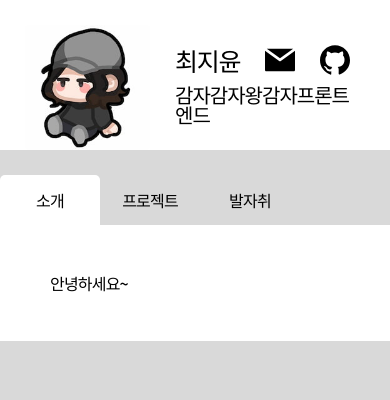
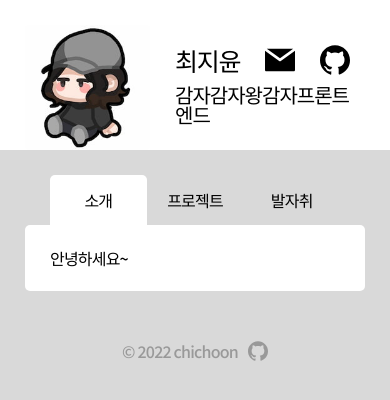
Before and after one commit to chichoon/about-me, a Next.js app: page / in a window 390 px wide. Shown: the top 400 px of the page. Built offline with nearby package versions, Linux system fonts and the light colour scheme.

Commit message:
style: :lipstick: 레이아웃에 푸터 추가 및 헤더 반응형 디자인 조정

```diff
--- a/src/components/Layout/Header.styles.ts
+++ b/src/components/Layout/Header.styles.ts
@@ -98,9 +98,10 @@ export const navTabsStyle = css({
   flexDirection: 'row',
   alignItems: 'center',
   justifyContent: 'flex-start',
+  padding: '0 50px',
 
   [getResponsiveAfter('SD')]: {
-    paddingLeft: 275,
+    padding: '0 275px',
   },
 });
 
@@ -119,6 +120,7 @@ export const tabStyle = (isSelected: boolean) =>
 
     span: {
       userSelect: 'none',
+      fontSize: SIZES.$FONT_M,
     },
 
     ':hover': {
--- a/src/components/Layout/Layout.styles.ts
+++ b/src/components/Layout/Layout.styles.ts
@@ -4,12 +4,19 @@ import { COLORS } from '@/styles/colors';
 import { getResponsiveAfter } from '@/styles/getResponsiveBreakpoint';
 
 export const mainWrapperStyle = css({
+  padding: '0 25px',
+
   [getResponsiveAfter('SD')]: {
     padding: '0 100px',
   },
 
   '> div': {
     backgroundColor: COLORS.WHITE,
-    padding: 50,
+    padding: 25,
+    borderRadius: 5,
+
+    [getResponsiveAfter('SD')]: {
+      padding: 50,
+    },
   },
 });
--- a/src/components/Layout/index.tsx
+++ b/src/components/Layout/index.tsx
@@ -2,6 +2,7 @@ import Head from 'next/head';
 
 import { Header } from './Header';
 import { mainWrapperStyle } from './Layout.styles';
+import { Footer } from './Footer';
 
 interface Props {
   children: JSX.Element;
@@ -20,6 +21,7 @@ export const Layout = ({ children }: Props) => {
       <main css={mainWrapperStyle}>
         <div>{children}</div>
       </main>
+      <Footer />
     </>
   );
 };
```
